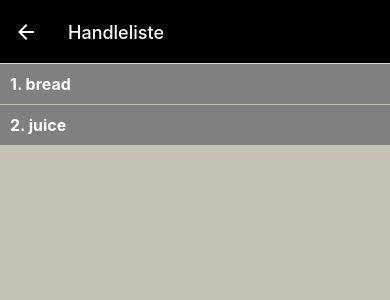
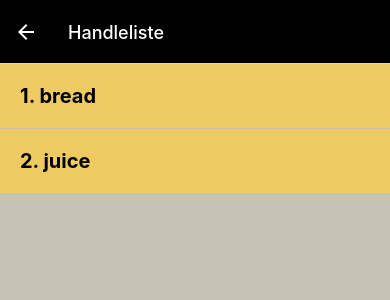
Before and after one commit to evenvagen/expo-shopping-list, a React Native app: screen /ShowShoppingList in a window 390 px wide. Shown: the top 300 px of the page. Built offline with nearby package versions, Linux system fonts and the light colour scheme.

Commit message:
more design

```diff
--- a/src/pages/HomeScreen.js
+++ b/src/pages/HomeScreen.js
@@ -28,8 +28,8 @@ export function HomeScreen({ navigation }) {
                   <View style={styles.modalContainer}>
 
                     <View style={{width: '100%', height: '15%', alignItems: 'flex-end'}}>
-                      <TouchableOpacity onPress={() => {setModalVisible(false); setItemValue('')}} style={{backgroundColor: '#C6C3B5', width: '15%', margin: 10, borderWidth: 1, borderRadius: 5, justifyContent: 'center', alignItems: 'center', height: '100%'}}>
-                        <Text style={{fontSize: 20, fontWeight: 'bold'}}>×</Text>
+                      <TouchableOpacity onPress={() => {setModalVisible(false); setItemValue('')}} style={{backgroundColor: '#CC3232', width: '17%', margin: 10, borderWidth: 1, borderRadius: 5, justifyContent: 'center', alignItems: 'center', height: '100%'}}>
+                        <Text style={{fontSize: 25, fontWeight: 'bold', color: '#fff'}}>×</Text>
                       </TouchableOpacity>
                     </View>
 
@@ -37,7 +37,7 @@ export function HomeScreen({ navigation }) {
                     <View style={{justifyContent: "center", alignItems: "center", height: "100%"}}>
                       <TextInput placeholder="Skriv inn vare.." placeholderTextColor='#808080' value={itemValue} style={styles.input} onChangeText={text => setItemValue(text)} />
                       <TouchableOpacity style={styles.submitButton} onPress={() => dispatch(add(itemValue))}>
-                        <Text style={{fontWeight: 'bold'}}>Legg til</Text>
+                        <Text style={{fontWeight: 'bold', fontSize: 20, color: 'white'}}>Legg til</Text>
                       </TouchableOpacity>
                     </View>
 
@@ -90,17 +90,17 @@ const styles = StyleSheet.create({
     marginBottom: "20%",
   },
   boxText: {
-    fontSize: 16,
+    fontSize: 20,
     fontWeight: "bold",
     color: "white",
   },
   input: {
     height: '20%',
     width: '80%',
-    backgroundColor: '#C6C3B5',
+    backgroundColor: '#fff',
     color: 'black',
     fontWeight: 'bold',
-    fontSize: 16,
+    fontSize: 20,
     paddingLeft: 15,
     borderWidth: 1,
     borderColor: '#000',
@@ -109,8 +109,8 @@ const styles = StyleSheet.create({
   submitButton: {
     height: '20%',
     width: '80%',
-    marginTop: 5,
-    backgroundColor: '#C6C3B5',
+    marginTop: 7,
+    backgroundColor: '#8BA446',
     justifyContent: 'center',
     alignItems: 'center',
     borderWidth: 1,
@@ -120,9 +120,9 @@ const styles = StyleSheet.create({
   modalContainer: {
     height: "30%",
     width: "80%",
-    backgroundColor: "#FFCC11",
+    backgroundColor: "#EDCB62",
     borderWidth: 1,
     borderColor: '#000',
-    borderRadius: 5
+    borderRadius: 5,
   }
 });
--- a/src/pages/ShowShoppingListScreen.js
+++ b/src/pages/ShowShoppingListScreen.js
@@ -26,13 +26,14 @@ export function ShowShoppingListScreen({ navigation }){
 
 const styles = StyleSheet.create({
     item:{
-        padding: 10,
-        backgroundColor: 'gray',
+        padding: 20,
+        backgroundColor: '#EDCB62',
         marginBottom: 1
     },
     text: {
         color: 'white',
-        fontSize: 16,
-        fontWeight: 'bold'
+        fontSize: 20,
+        fontWeight: 'bold',
+        color: 'black'
     }
 })
```
